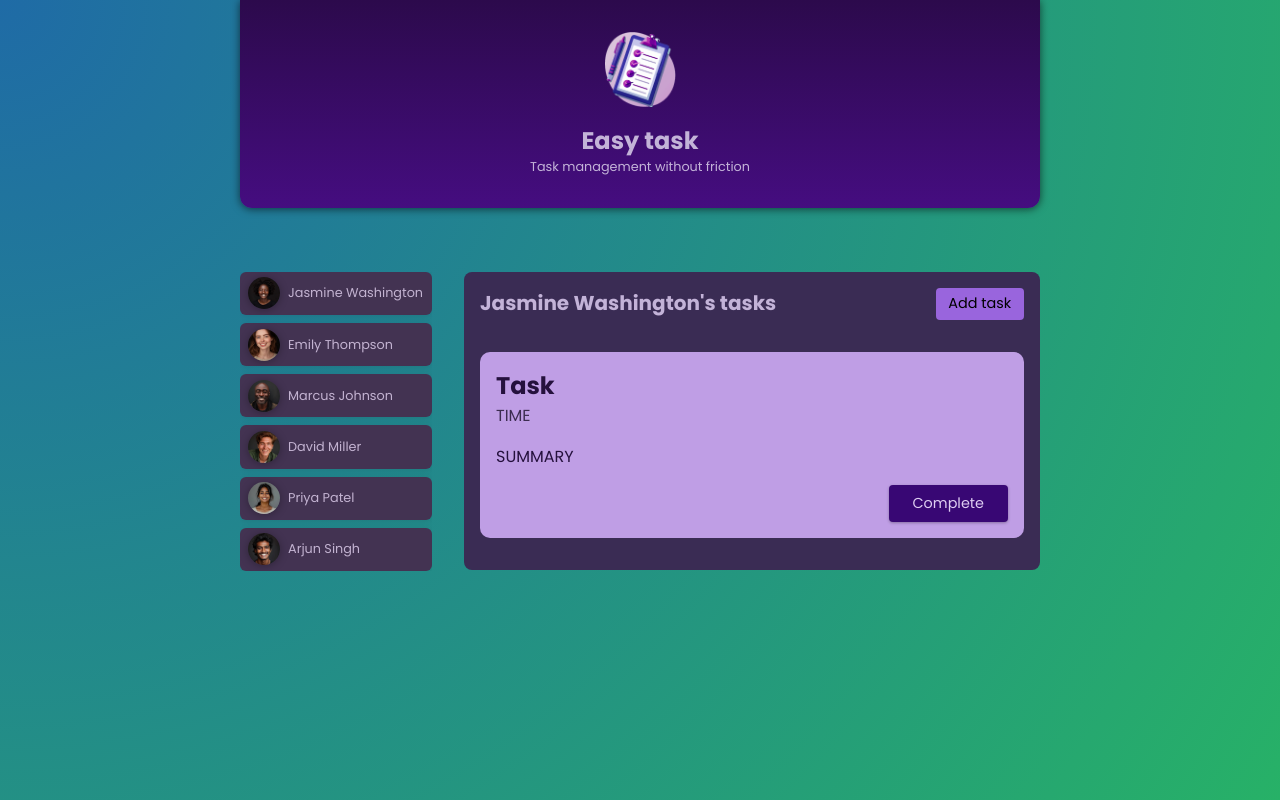
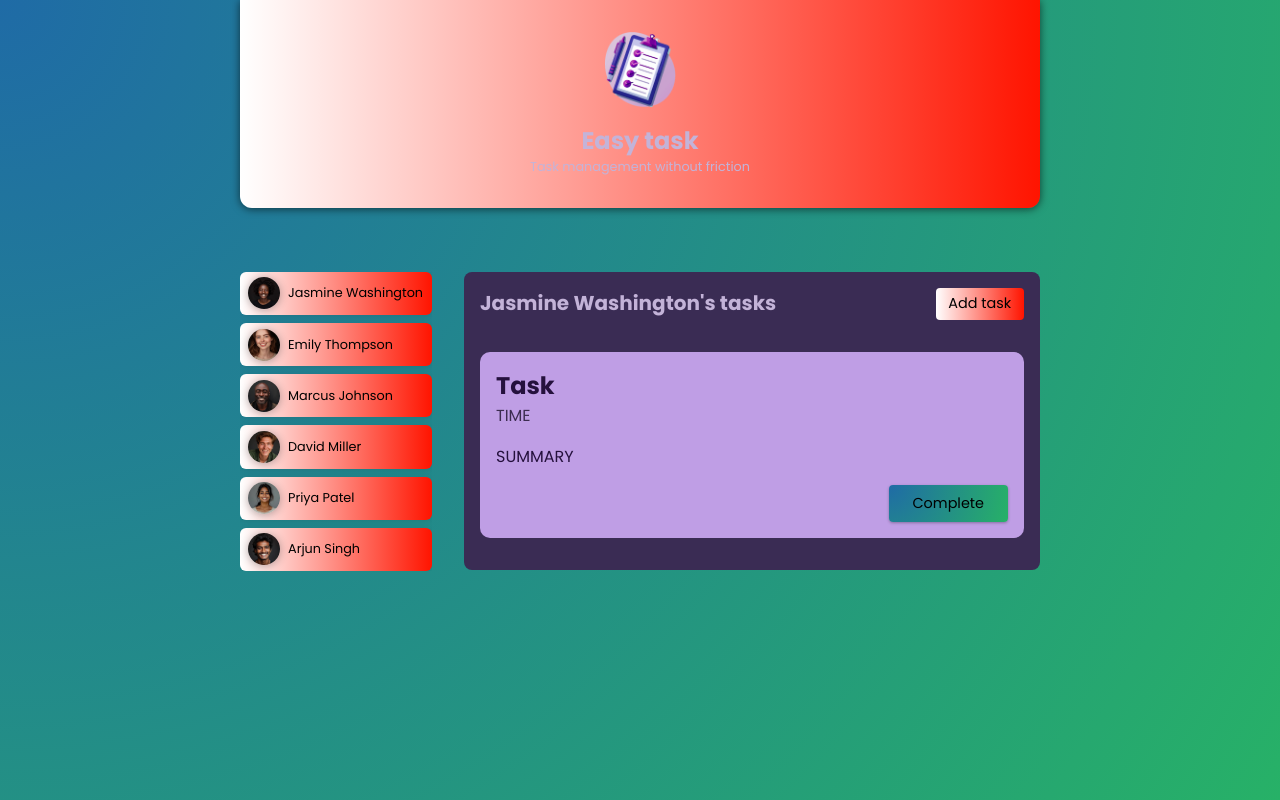
Before and after one commit to Mike88002/dashboard-app, an Angular app: page / in a window 1280 px wide. Both pictures are taken after a click on the button "Jasmine Washington". Built offline with nearby package versions, Linux system fonts and the light colour scheme.

Commit message:
now style is better !!!

```diff
--- a/src/app/header/header.css
+++ b/src/app/header/header.css
@@ -10,9 +10,9 @@ header {
   margin: 0 auto 2rem auto;
   text-align: center;
   background: linear-gradient(
-    to bottom,
-    #2c0a4c,
-    #450d80
+    to left,
+    #ff1400,
+    #ffffff
   );
   padding: 1rem;
   border-bottom-right-radius: 12px;
--- a/src/app/tasks/task/task.component.css
+++ b/src/app/tasks/task/task.component.css
@@ -22,8 +22,7 @@ time {
   font: inherit;
   font-size: 0.9rem;
   cursor: pointer;
-  background-color: #380774;
-  color: #decdf2;
+  background: radial-gradient(circle at top left, #1f6ba6, #27b167);
   border-radius: 4px;
   padding: 0.5rem 1.5rem;
   border: none;
--- a/src/app/tasks/tasks.css
+++ b/src/app/tasks/tasks.css
@@ -29,7 +29,11 @@ menu {
 menu button {
   font: inherit;
   cursor: pointer;
-  background-color: #9965dd;
+  background: linear-gradient(
+    to left,
+    #ff1400,
+    #ffffff
+  );
   border-radius: 4px;
   border: none;
   padding: 0.35rem 0.8rem;
@@ -38,7 +42,11 @@ menu button {
 
 menu button:hover,
 menu button:active {
-  background-color: #a565dd
+  background: linear-gradient(
+    to right,
+    #ff1400,
+    #ffffff
+  );
 }
 
 ul {
--- a/src/app/user/user.css
+++ b/src/app/user/user.css
@@ -9,8 +9,11 @@ button {
   align-items: center;
   gap: 0.5rem;
   padding: 0.35rem 0.5rem;
-  background-color: #433352;
-  color: #c3b3d1;
+  background: linear-gradient(
+    to left,
+    #ff1400,
+    #ffffff
+  );
   border: none;
   font: inherit;
   cursor: pointer;
```
